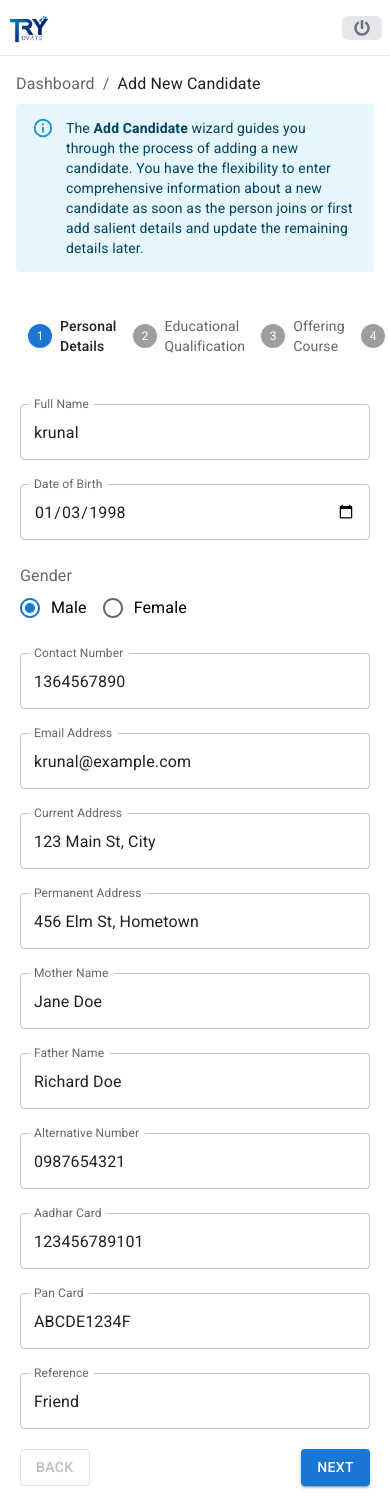
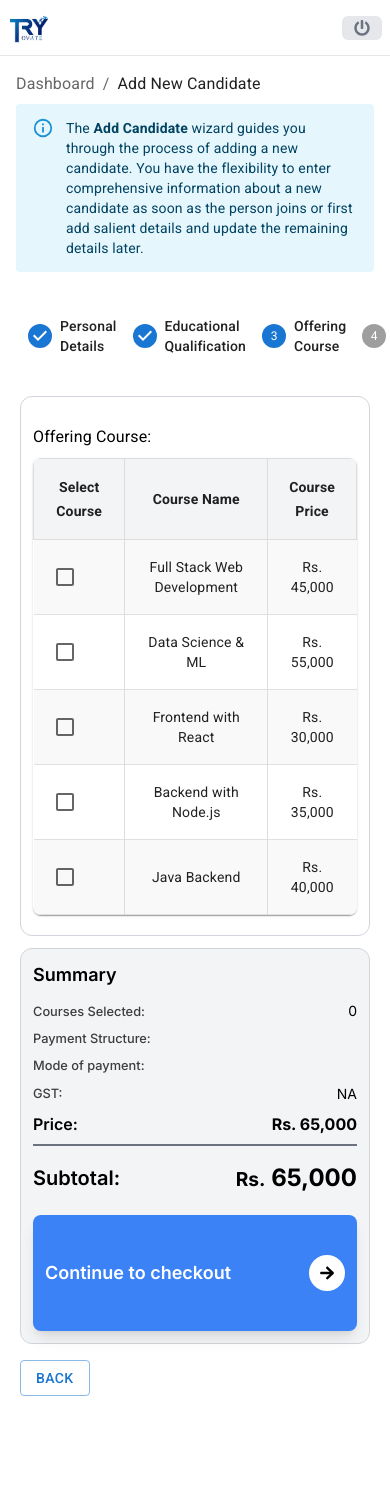
Before and after one commit to trysoltryovate/tryovate_app, a React (Vite) app: page /dashboard/candidates/add-candidate in a window 390 px wide. Shown: the top 1506 px of the page. After the commit the page ends 1416 px from the top, so only its background shows below. Built offline with nearby package versions, Linux system fonts and the light colour scheme.

Commit message:
update: addCandidateForm updated new structure at 3rd step

```diff
--- a/src/components/AddCandForm.jsx
+++ b/src/components/AddCandForm.jsx
@@ -1,30 +1,42 @@
-import { Alert, Snackbar } from "@mui/material";
+import {
+  Alert,
+  Checkbox,
+  Paper,
+  Snackbar,
+  Table,
+  TableBody,
+  TableCell,
+  TableContainer,
+  TableHead,
+  TableRow,
+} from "@mui/material";
 import Box from "@mui/material/Box";
 import Button from "@mui/material/Button";
 import FormControl from "@mui/material/FormControl";
 import FormControlLabel from "@mui/material/FormControlLabel";
 import FormLabel from "@mui/material/FormLabel";
-import MenuItem from "@mui/material/MenuItem";
 import Radio from "@mui/material/Radio";
 import RadioGroup from "@mui/material/RadioGroup";
-import Select from "@mui/material/Select";
 import Step from "@mui/material/Step";
 import StepLabel from "@mui/material/StepLabel";
 import Stepper from "@mui/material/Stepper";
 import TextField from "@mui/material/TextField";
 import axios from "axios";
 import * as React from "react";
+import { IoMdArrowRoundForward } from "react-icons/io";
 import { useNavigate } from "react-router-dom";
+
+import { coursesList, formatPrice } from "../utils/constants";
 
 const steps = [
   "Personal Details",
   "Educational Qualification",
   "Offering Course",
-  "Payment Structure",
+  "Payment",
 ];
 
 export default function AddCandForm() {
-  const [activeStep, setActiveStep] = React.useState(0);
+  const [activeStep, setActiveStep] = React.useState(2);
   const [formData, setFormData] = React.useState({
     fullName: "krunal",
     dob: "1998-01-03",
@@ -45,9 +57,13 @@ export default function AddCandForm() {
     specializationMajor: "Computer",
     percentageCgpa: 6.8,
     longMemo: "Available",
-    selectedCourse: "java",
-    paymentType: "partial",
+    selectedCourse: [],
+    partialAmount: 0,
+    paymentType: "",
+    paymentMode: "",
   });
+
+  console.log(formData);
 
   const [snackbar, setSnackbar] = React.useState({
     open: false,
@@ -103,6 +119,19 @@ export default function AddCandForm() {
 
   const handleBack = () => {
     setActiveStep((prevActiveStep) => prevActiveStep - 1);
+  };
+
+  const handleCheckboxChange = (event) => {
+    const { value, checked } = event.target;
+    setFormData((prev) => {
+      const selected = prev.selectedCourse || [];
+      return {
+        ...prev,
+        selectedCourse: checked
+          ? [...selected, value]
+          : selected.filter((item) => item !== value),
+      };
+    });
   };
 
   const renderFormFields = () => {
@@ -263,29 +292,222 @@ export default function AddCandForm() {
         );
       case 2:
         return (
-          <FormControl margin="normal">
-            <FormLabel sx={{ marginBottom: "10px" }}>
-              Offering Course:
-            </FormLabel>
-            <Select
-              name="selectedCourse"
-              value={formData.selectedCourse}
-              onChange={handleChange}
-              displayEmpty
-            >
-              <MenuItem value="" disabled>
-                Select a course
-              </MenuItem>
-              <MenuItem value="Java Backend">Java Backend</MenuItem>
-              <MenuItem value="JAVA FS">JAVA FS</MenuItem>
-              <MenuItem value="ReactJS">ReactJS</MenuItem>
-              <MenuItem value=".Net with Angular (FS)">
-                .Net with Angular (FS)
-              </MenuItem>
-              <MenuItem value="Data Analytics">Data Analytics</MenuItem>
-              <MenuItem value="Data Engineer">Data Engineer</MenuItem>
-            </Select>
-          </FormControl>
+          <div className="grid w-full grid-cols-1 gap-3 md:gap-5 lg:grid-cols-2">
+            <div className="flex w-full flex-col items-start justify-start gap-3 rounded-xl border border-gray-300 p-3 md:gap-4">
+              <FormControl margin="normal" className="w-full">
+                <FormLabel sx={{ marginBottom: "10px", color: "black" }}>
+                  Offering Course:
+                </FormLabel>
+
+                <section className="w-full">
+                  <TableContainer
+                    component={Paper}
+                    sx={{ borderRadius: "8px", width: "100%" }}
+                  >
+                    <Table>
+                      <TableHead>
+                        <TableRow className="bg-gray-100">
+                          <TableCell
+                            align="center"
+                            sx={{
+                              fontWeight: "bold",
+                              border: "1px solid #ddd",
+                            }}
+                          >
+                            Select Course
+                          </TableCell>
+                          <TableCell
+                            align="center"
+                            sx={{
+                              fontWeight: "bold",
+                              border: "1px solid #ddd",
+                            }}
+                          >
+                            Course Name
+                          </TableCell>
+                          <TableCell
+                            align="center"
+                            sx={{
+                              fontWeight: "bold",
+                              border: "1px solid #ddd",
+                            }}
+                          >
+                            Course Price
+                          </TableCell>
+                        </TableRow>
+                      </TableHead>
+                      <TableBody>
+                        {coursesList.map((course, index) => (
+                          <TableRow
+                            key={course.id}
+                            sx={{
+                              backgroundColor:
+                                index % 2 === 0 ? "#f9f9f9" : "#fff",
+                              "&:hover": {
+                                backgroundColor: "#e3f2fd",
+                              },
+                            }}
+                          >
+                            <TableCell
+                              align="center"
+                              sx={{
+                                borderRight: "1px solid #ddd",
+                              }}
+                            >
+                              <FormControlLabel
+                                key={course?.id}
+                                control={
+                                  <Checkbox
+                                    value={course?.courseName}
+                                    checked={formData.selectedCourse.includes(
+                                      course?.courseName,
+                                    )}
+                                    onChange={handleCheckboxChange}
+                                  />
+                                }
+                              />
+                            </TableCell>
+                            <TableCell
+                              align="center"
+                              sx={{
+                                borderRight: "1px solid #ddd",
+                              }}
+                            >
+                              {course?.courseName}
+                            </TableCell>
+                            <TableCell align="center">
+                              Rs. {formatPrice(course?.coursePrice)}
+                            </TableCell>
+                          </TableRow>
+                        ))}
+                      </TableBody>
+                    </Table>
+                  </TableContainer>
+                </section>
+              </FormControl>
+
+              {formData?.selectedCourse.length > 0 && (
+                <div className="flex flex-col gap-y-1">
+                  <FormControl margin="dense">
+                    <FormLabel>Payment Structure</FormLabel>
+                    <RadioGroup
+                      row
+                      name="paymentType"
+                      value={formData.paymentType}
+                      onChange={handleChange}
+                    >
+                      <FormControlLabel
+                        value="Full Payment"
+                        control={<Radio />}
+                        label="Full Payment"
+                      />
+                      <FormControlLabel
+                        value="Partial Payment"
+                        control={<Radio />}
+                        label="Partial Payment"
+                      />
+                    </RadioGroup>
+                  </FormControl>
+
+                  {formData?.paymentType === "Partial Payment" && (
+                    <TextField
+                      label="Partial Amount To Be Paid"
+                      name="partialAmount"
+                      type="number"
+                      value={formData.partialAmount}
+                      onChange={handleChange}
+                      margin="dense"
+                    />
+                  )}
+
+                  {formData?.paymentType && (
+                    <FormControl margin="dense">
+                      <FormLabel>Payment Mode</FormLabel>
+                      <RadioGroup
+                        row
+                        name="paymentMode"
+                        value={formData.paymentMode}
+                        onChange={handleChange}
+                      >
+                        <FormControlLabel
+                          value="Online"
+                          control={<Radio />}
+                          label="Online"
+                        />
+                        <FormControlLabel
+                          value="Cash"
+                          control={<Radio />}
+                          label="Cash"
+                        />
+                      </RadioGroup>
+                    </FormControl>
+                  )}
+                </div>
+              )}
+            </div>
+            {/* Checkout Details */}
+            <div className="h-auto w-full rounded-xl border border-gray-300 bg-gray-100 p-3 md:p-4 lg:p-5">
+              <h5 className="text-lg font-semibold md:text-xl">Summary</h5>
+
+              <div className="mt-3 flex w-full flex-col items-start justify-center gap-y-2 md:mt-5">
+                <span className="inline-flex w-full items-center justify-between">
+                  <small className="font-medium opacity-75">
+                    Courses Selected:
+                  </small>
+                  <p className="text-sm">{formData?.selectedCourse?.length}</p>
+                </span>
+                <span className="inline-flex w-full items-center justify-between">
+                  <small className="font-medium opacity-75">
+                    Payment Structure:
+                  </small>
+                  <p className="text-sm">{formData?.paymentType}</p>
+                </span>
+                <span className="inline-flex w-full items-center justify-between">
+                  <small className="font-medium opacity-75">
+                    Mode of payment:
+                  </small>
+                  <p className="text-sm">{formData?.paymentMode}</p>
+                </span>
+                <span className="inline-flex w-full items-center justify-between">
+                  <small className="font-medium opacity-75">GST:</small>
+                  <p className="text-sm">
+                    {formData?.paymentMode === "Online" ? "12%" : "NA"}
+                  </p>
+                </span>
+
+                <div className="inline-flex w-full items-center justify-between">
+                  <p className="text-md font-semibold">Price:</p>
+
+                  <strong>Rs. {formatPrice(65000)}</strong>
+                </div>
+
+                <div className="h-[2px] w-full bg-gray-500" aria-hidden></div>
+
+                <div className="mt-2 inline-flex w-full items-center justify-between">
+                  <p className="text-xl font-semibold md:text-3xl lg:text-4xl">
+                    Subtotal:
+                  </p>
+
+                  <strong className="text-2xl md:text-3xl">
+                    <small>Rs.</small> {formatPrice(65000)}
+                  </strong>
+                </div>
+
+                <div
+                  onClick={handleNext}
+                  className="mt-3 flex w-full cursor-pointer items-center justify-between rounded-lg bg-blue-500 p-3 py-10 text-white shadow-lg transition-colors duration-200 ease-in hover:bg-blue-600 md:px-4"
+                >
+                  <p className="text-lg font-semibold md:text-xl">
+                    Continue to checkout
+                  </p>
+
+                  <span className="block w-max rounded-full bg-white p-2 text-xl text-black">
+                    <IoMdArrowRoundForward />
+                  </span>
+                </div>
+              </div>
+            </div>
+          </div>
         );
       case 3:
         return (
@@ -340,7 +562,11 @@ export default function AddCandForm() {
           >
             Back
           </Button>
-          <Button onClick={handleNext} variant="contained">
+          <Button
+            onClick={handleNext}
+            variant="contained"
+            sx={{ display: activeStep === 2 ? "none" : "block" }}
+          >
             {activeStep === steps.length - 1 ? "Finish" : "Next"}
           </Button>
         </Box>
--- a/src/utils/constants.js
+++ b/src/utils/constants.js
@@ -1,3 +1,12 @@
+// Format price to Indian Rupee...
+export const formatPrice = (price) => {
+  return new Intl.NumberFormat("en-IN", {
+    minimumFractionDigits: 0,
+    maximumFractionDigits: 0,
+  }).format(price);
+};
+
+// Candidates List Table Fields...
 export const tableFields = [
   "Candidate Id",
   "Candidate Name",
@@ -10,3 +19,32 @@ export const tableFields = [
   "Edit",
   "Delete",
 ];
+
+// Offering Courses List...
+export const coursesList = [
+  {
+    id: "1",
+    courseName: "Full Stack Web Development",
+    coursePrice: 45000,
+  },
+  {
+    id: "2",
+    courseName: "Data Science & ML",
+    coursePrice: 55000,
+  },
+  {
+    id: "3",
+    courseName: "Frontend with React",
+    coursePrice: 30000,
+  },
+  {
+    id: "4",
+    courseName: "Backend with Node.js",
+    coursePrice: 35000,
+  },
+  {
+    id: "5",
+    courseName: "Java Backend",
+    coursePrice: 40000,
+  },
+];
```
Also changed, not shown: src/pages/Candidates.jsx (+4 -5 lines).
